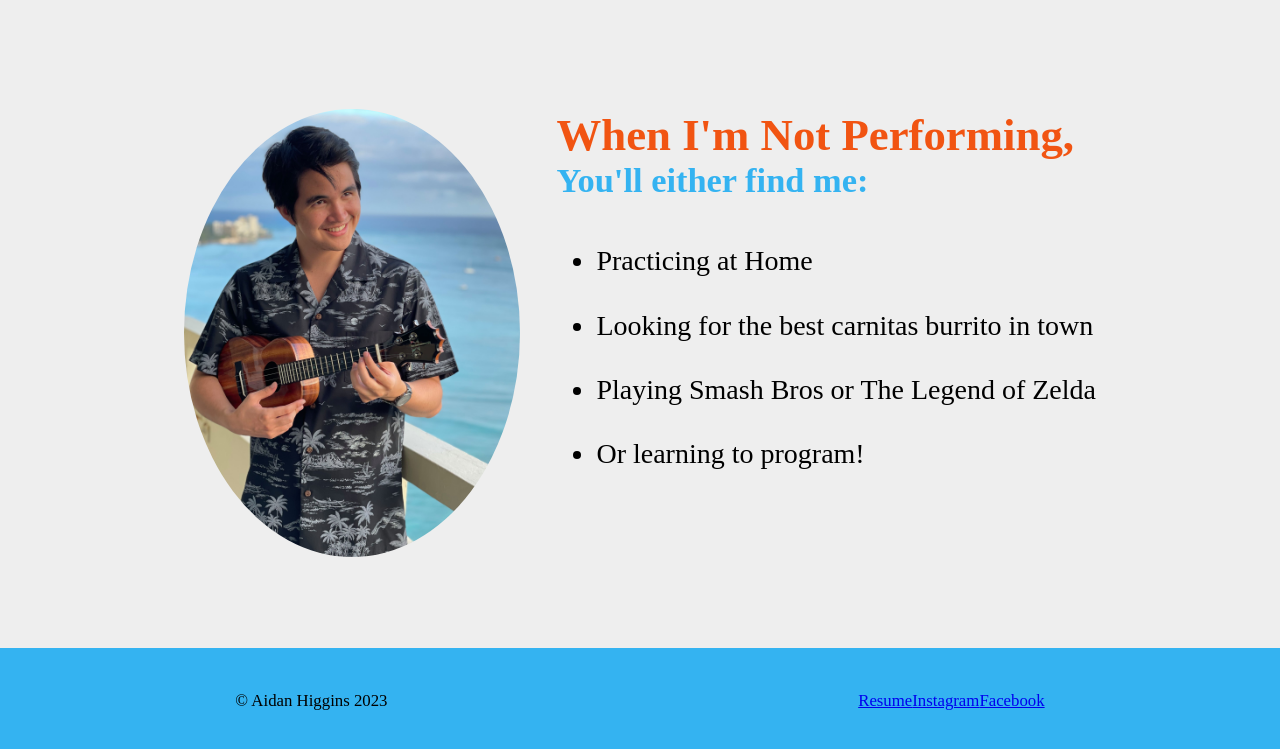
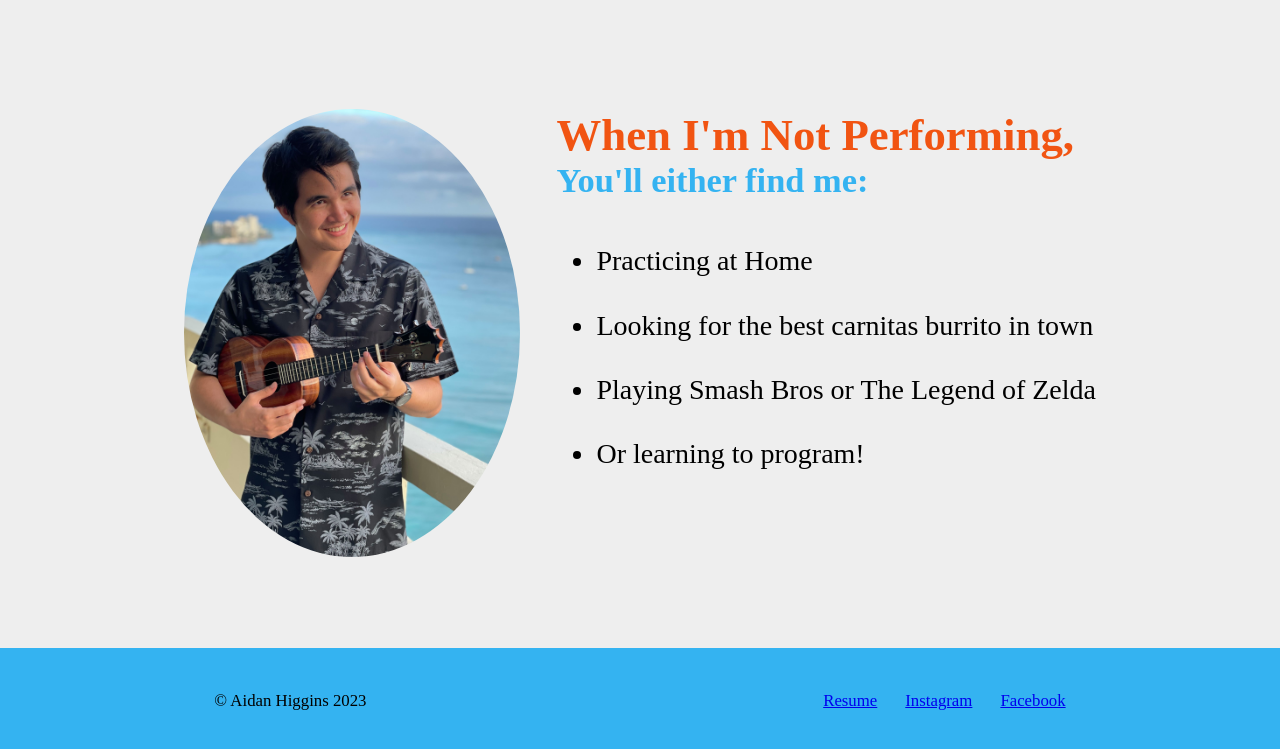
Before and after one commit to saintaidan12/Personal-site, a plain HTML site: page index.html in a window 1280 px wide. Shown: the part 1855-2604 px from the top of the page. Drawn offline with Linux system fonts and the light colour scheme.

Commit message:
Update style.css

```diff
--- a/style.css
+++ b/style.css
@@ -149,6 +149,10 @@ a {
   font-size: 0.6rem;
 }
 
+footer a {
+    margin-left: 1rem;
+}
+
 @media (max-width: 450px) {
   html {
     font-size: 10px;
```
